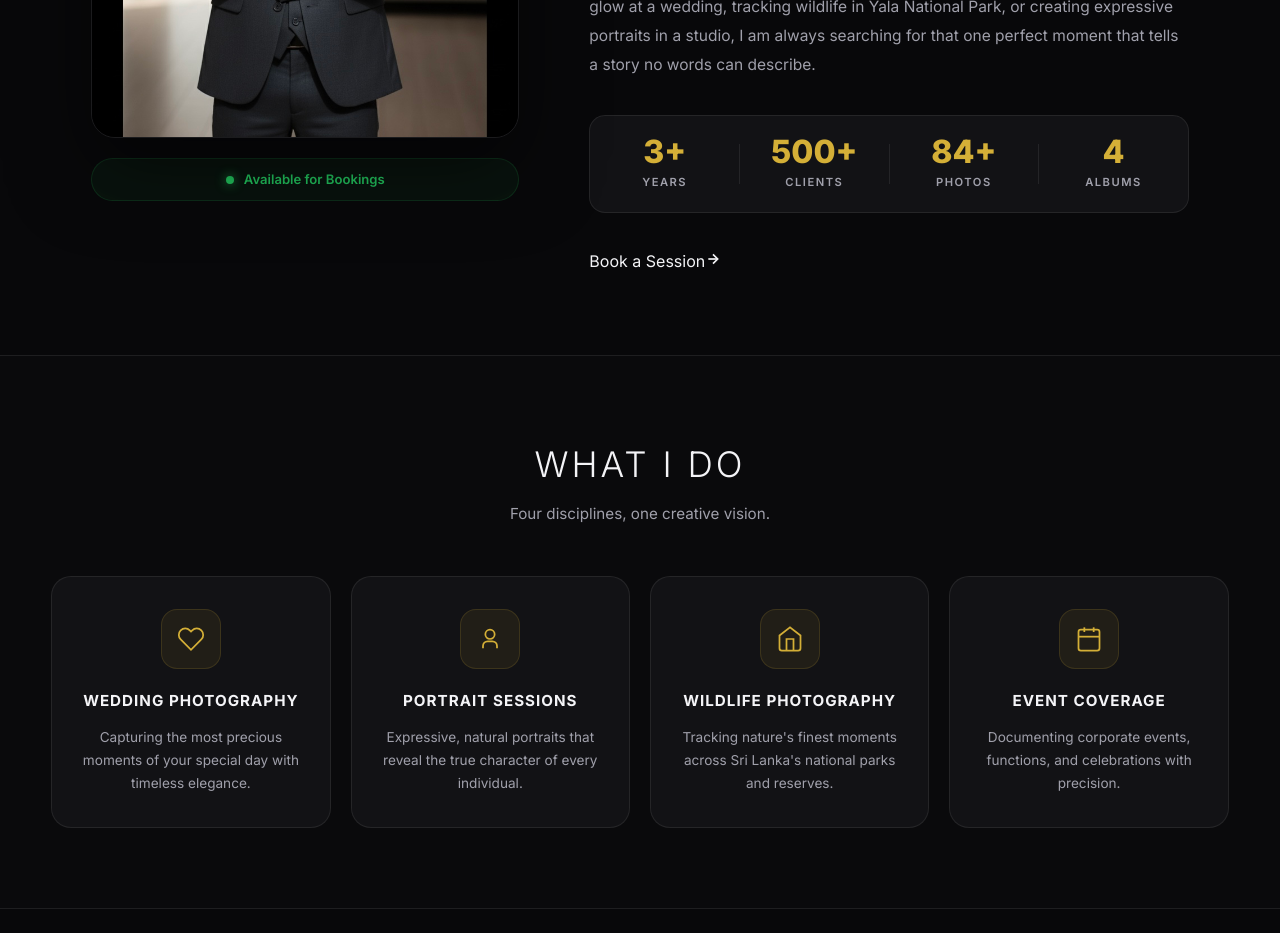
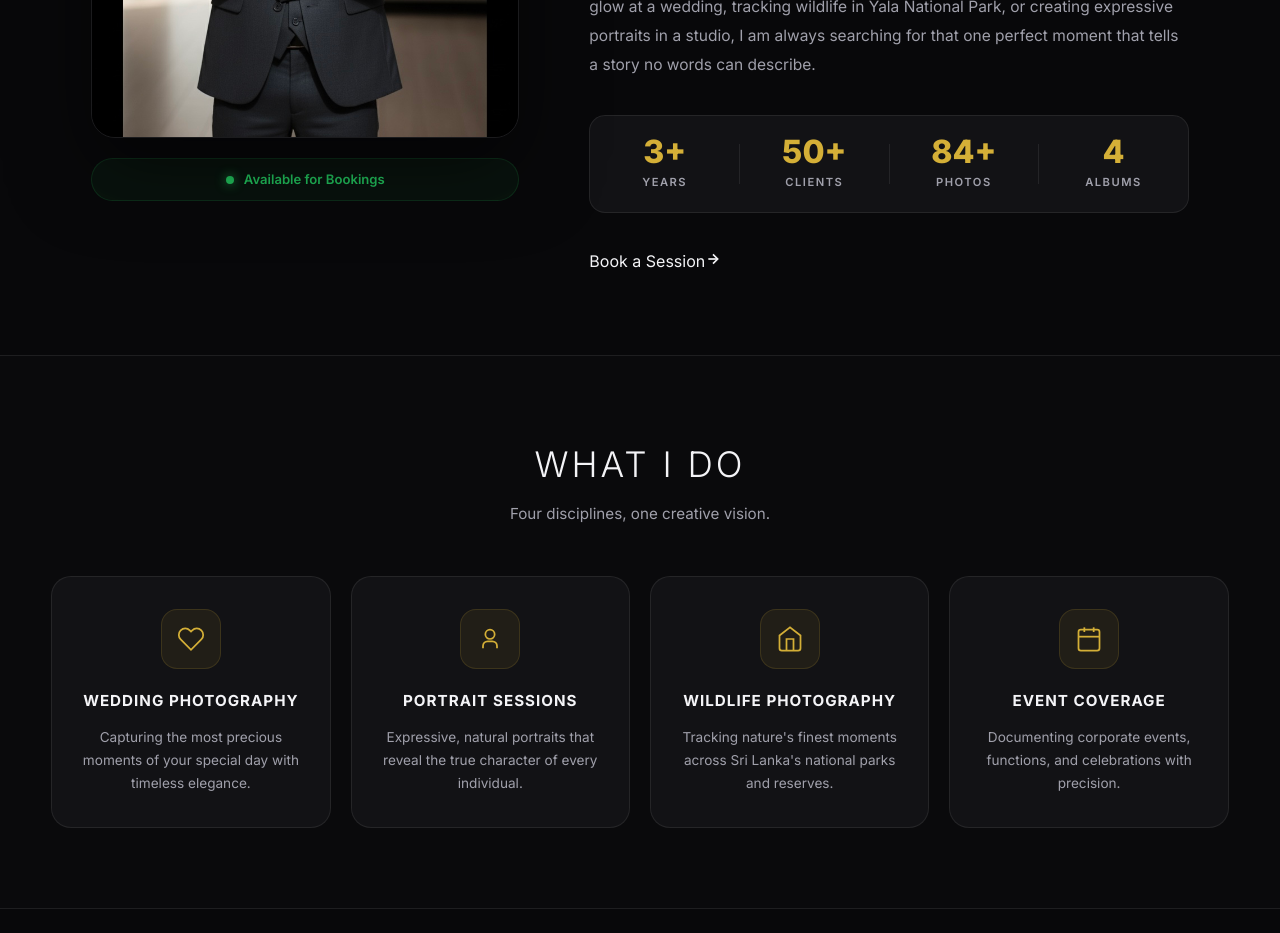
Before and after one commit to Numesh20/Numesh-Ravindra-Photography-Website-Frontend, a Next.js app: page /about in a window 1280 px wide. Shown: the part 900-1833 px from the top of the page. Built offline with nearby package versions, Linux system fonts and the light colour scheme.

Commit message:
Fix client count inconsistency, gallery 2x2 grid, and footer service links

```diff
--- a/src/app/about/AboutClient.js
+++ b/src/app/about/AboutClient.js
@@ -161,7 +161,7 @@ export default function AboutClient() {
               </div>
               <div className="ap-stat-divider" />
               <div className="ap-stat">
-                <span className="ap-stat-num">500+</span>
+                <span className="ap-stat-num">50+</span>
                 <span className="ap-stat-label">Clients</span>
               </div>
               <div className="ap-stat-divider" />
--- a/src/app/gallery/GalleryClient.js
+++ b/src/app/gallery/GalleryClient.js
@@ -50,8 +50,8 @@ export default function GalleryClient() {
         {/* Albums Grid */}
         <div style={{
           display: 'grid',
-          gridTemplateColumns: 'repeat(auto-fit, minmax(280px, 1fr))',
-          gap: '30px'
+          gridTemplateColumns: 'repeat(2, 1fr)',
+          gap: '32px'
         }}>
           {ALBUMS.map((album) => (
             <Link
```
